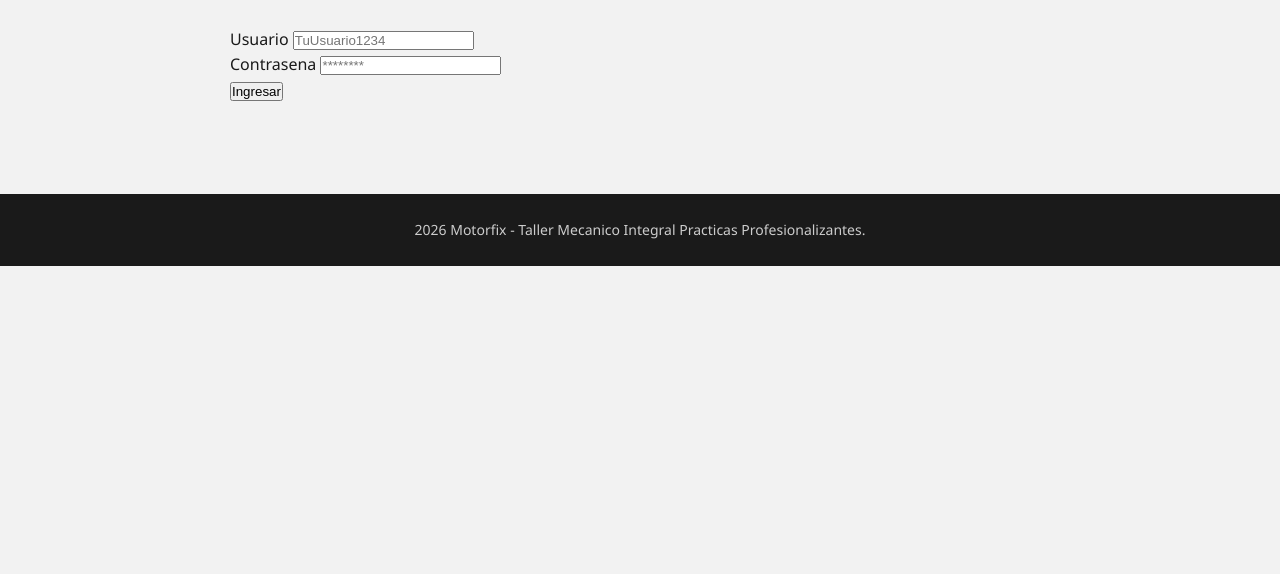
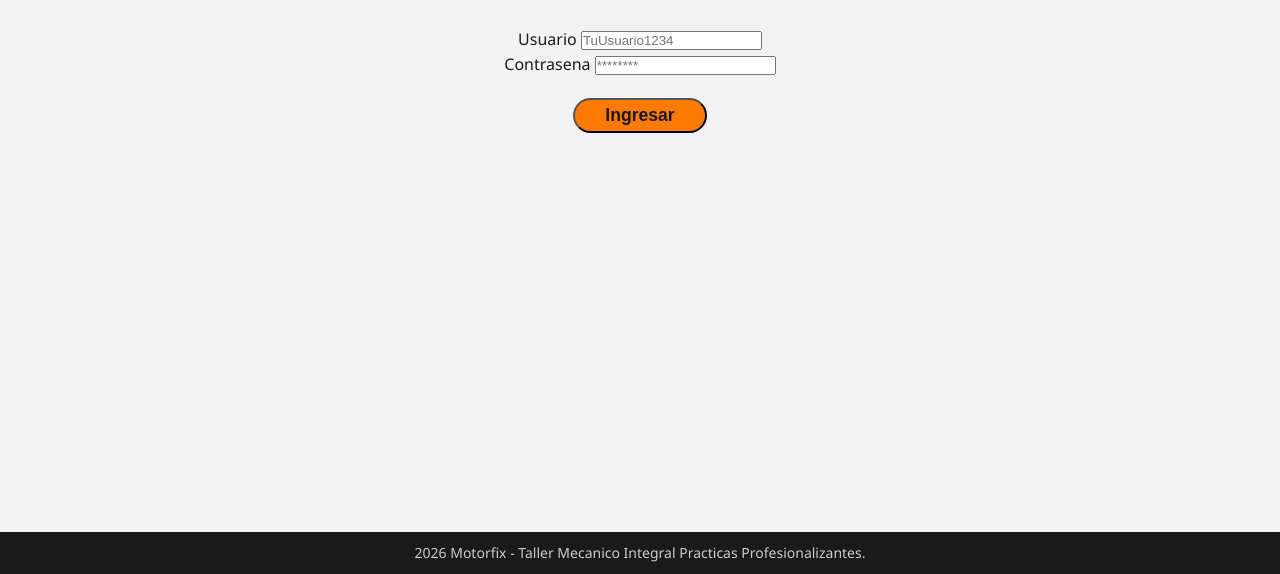
Before and after one commit to ffaraam/Motorfix-Grupo-F, a plain HTML site: page pages/pagina1.html in a window 1280 px wide. Shown: the part 226-800 px from the top of the page. Drawn offline with Linux system fonts and the light colour scheme.

Commit message:
se arregla boton y footer en pagina1

```diff
--- a/css/styles.css
+++ b/css/styles.css
@@ -35,6 +35,22 @@ a{
 
 .footer p {
     margin: 0;
+    font-size: 14px;
+    color: #cccccc;
+}
+
+.pagina1-body {
+  min-height: 100vh;
+  display: flex;
+  flex-direction:column;
+}
+
+.footer-pagina1 {
+  background-color: #1a1a1a;
+    color: #ffffff;
+    text-align: center;
+    padding: 10px;
+    margin-top: auto;
     font-size: 14px;
     color: #cccccc;
 }
@@ -159,3 +175,18 @@ main > p.subtitulo {
 .boton-principal:hover {
   background-color: #e56d00;
 }
+
+.boton-form {
+  display: block;
+  margin: 0 auto;
+  background-color: #ff7a00;
+  color: #1a1a1a;
+  font-weight: bold;
+  padding: 5px 30px;
+  border-radius: 80px;
+  font-size: 1.1rem;
+  margin: 20px auto 0;
+}
+.formulario {
+  text-align: center;
+}
--- a/pages/pagina1.html
+++ b/pages/pagina1.html
@@ -6,7 +6,7 @@
     <title>Iniciar Sesion</title>
     <link rel="stylesheet" href="../css/styles.css">
 </head>
-<body>
+<body class="pagina1-body">
     <header>
         <div class="logo">Motor<span>Fix</span></div><!-- encabezado de pagina-->
         <nav>
@@ -17,8 +17,8 @@
         </nav>
     </header>
 <main>
-  <h1>Iniciar Sesion</h1>
-    <p class="subtitulo">Accede con tus credenciales para gestionar tus turnos</p>
+  <h1 style="text-align: center;">Iniciar Sesion</h1>
+    <p style="text-align: center;" class="subtitulo">Accede con tus credenciales para gestionar tus turnos</p>
 
     <form class="formulario">
         <div class="campo">
@@ -38,10 +38,8 @@
     </form>
 </main>
 
-<div>
-    <footer class="footer">
+<footer class="footer-pagina1">
 <p>2026 Motorfix - Taller Mecanico Integral Practicas Profesionalizantes. </p>
 </footer>
-</div>
 </body>
 </html>
```
